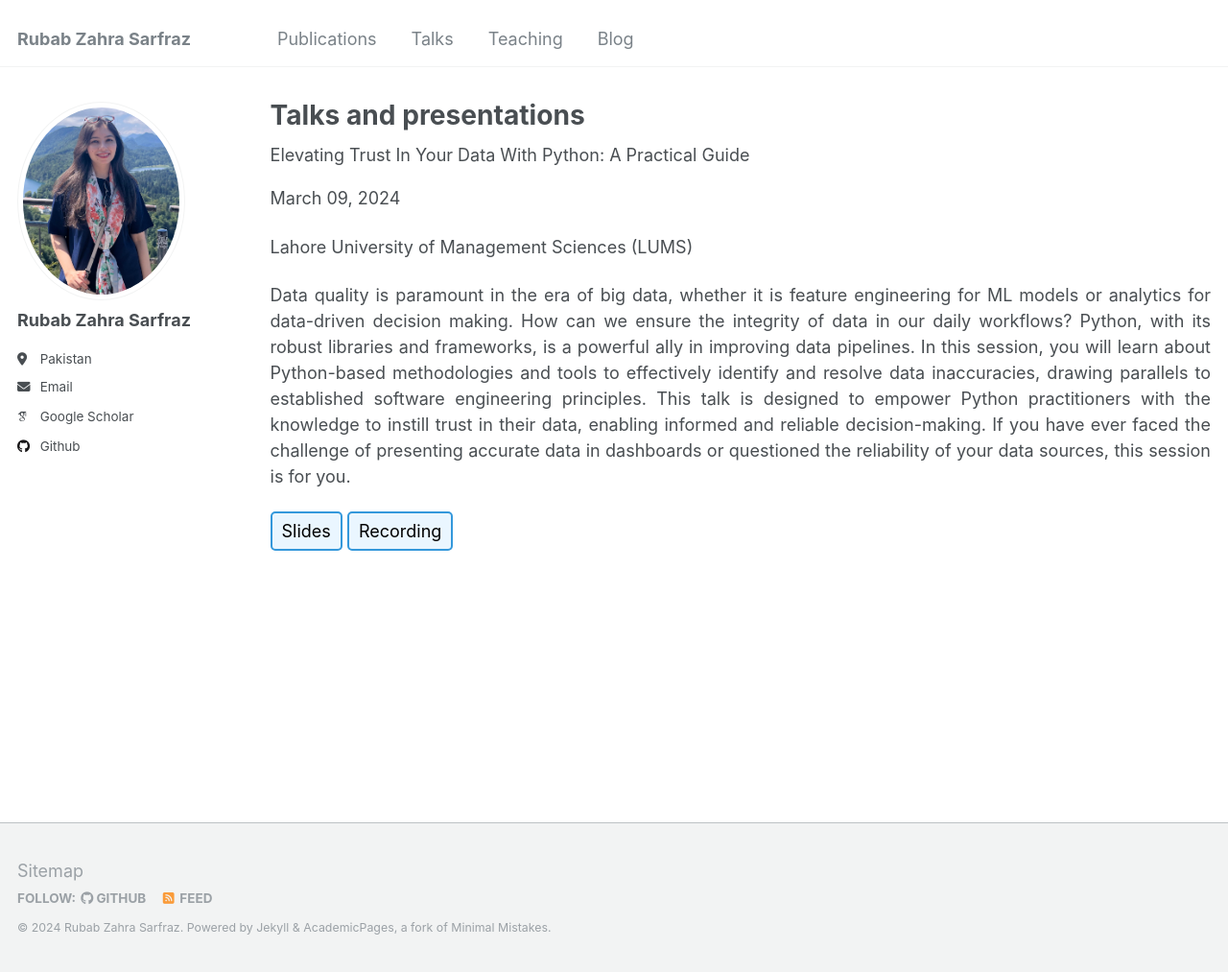
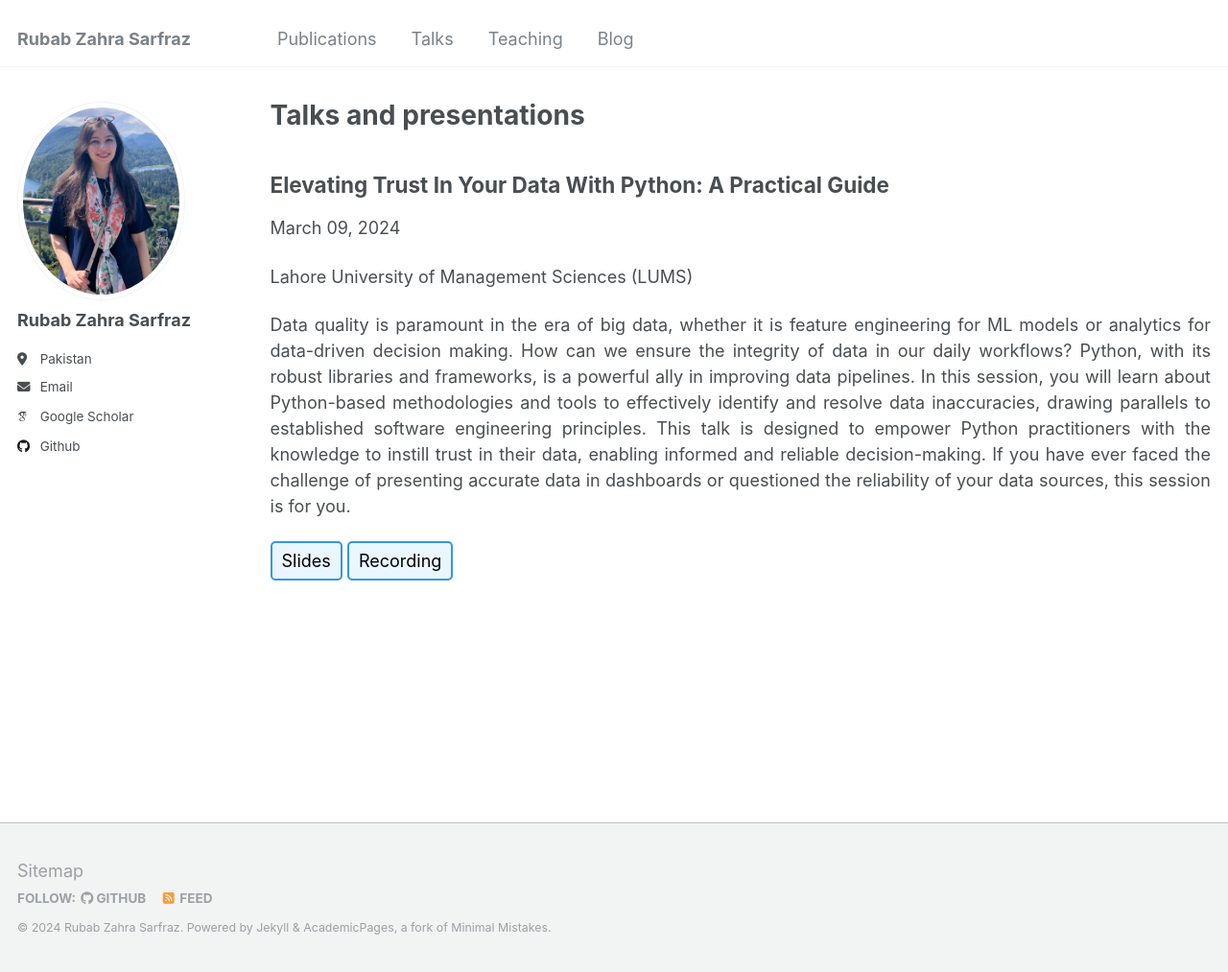
Before and after one commit to rubabzs/rubabzs.github.io, a Jekyll site: the page built from _pages/talks.html, in a window 1280 px wide and 1013 px high. Shown: the whole window at 96% size. Built offline with Jekyll 4.4.1, drawn with Linux system fonts in a browser that asks for light colours; some web fonts are replaced.

```diff
--- a/_pages/talks.html
+++ b/_pages/talks.html
@@ -5,7 +5,7 @@ permalink: /talks/
 author_profile: true
 ---
 
-</h2> Elevating Trust In Your Data With Python: A Practical Guide </h2>
+<h2> Elevating Trust In Your Data With Python: A Practical Guide </h2>
 
 <p>March 09, 2024</p>
 
```
